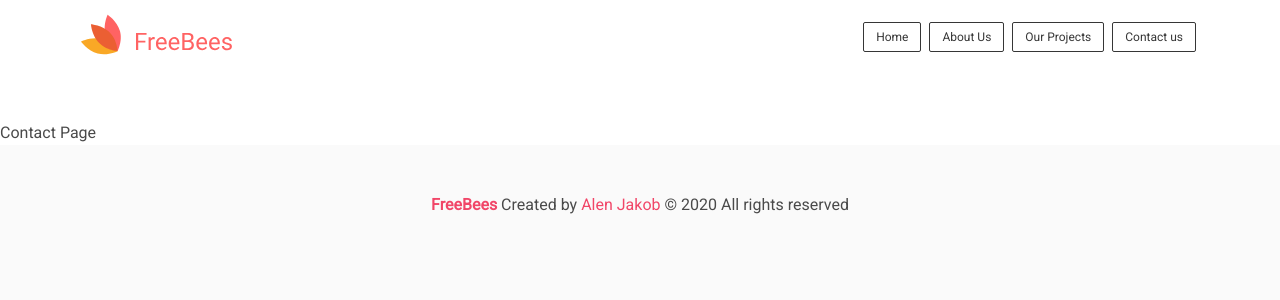
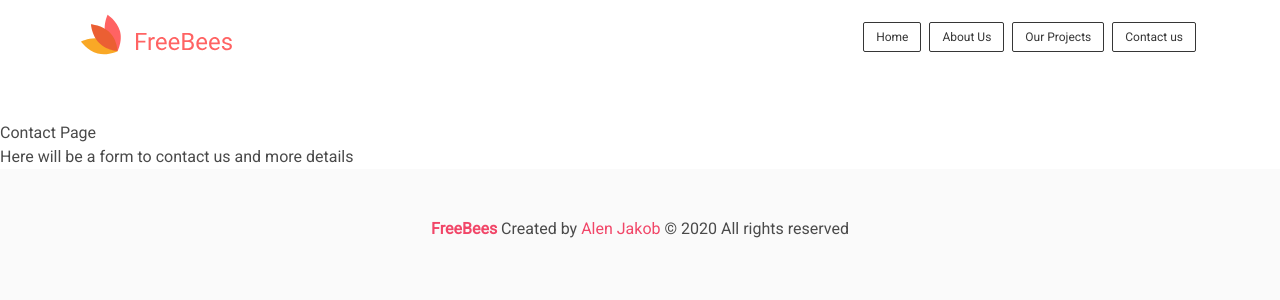
Before and after one commit to AlenJakob/frelance-web, a Vue app: page /contact in a window 1280 px wide. Shown: the top 300 px of the page. Built offline with nearby package versions, Linux system fonts and the light colour scheme.

Commit message:
added cotnact description

```diff
--- a/src/views/Contact.vue
+++ b/src/views/Contact.vue
@@ -1,6 +1,7 @@
 <template>
   <div>
       <h1>Contact Page</h1>
+      <h2>Here will be a form to contact us and more details</h2>
   </div>
 </template>
 
```
